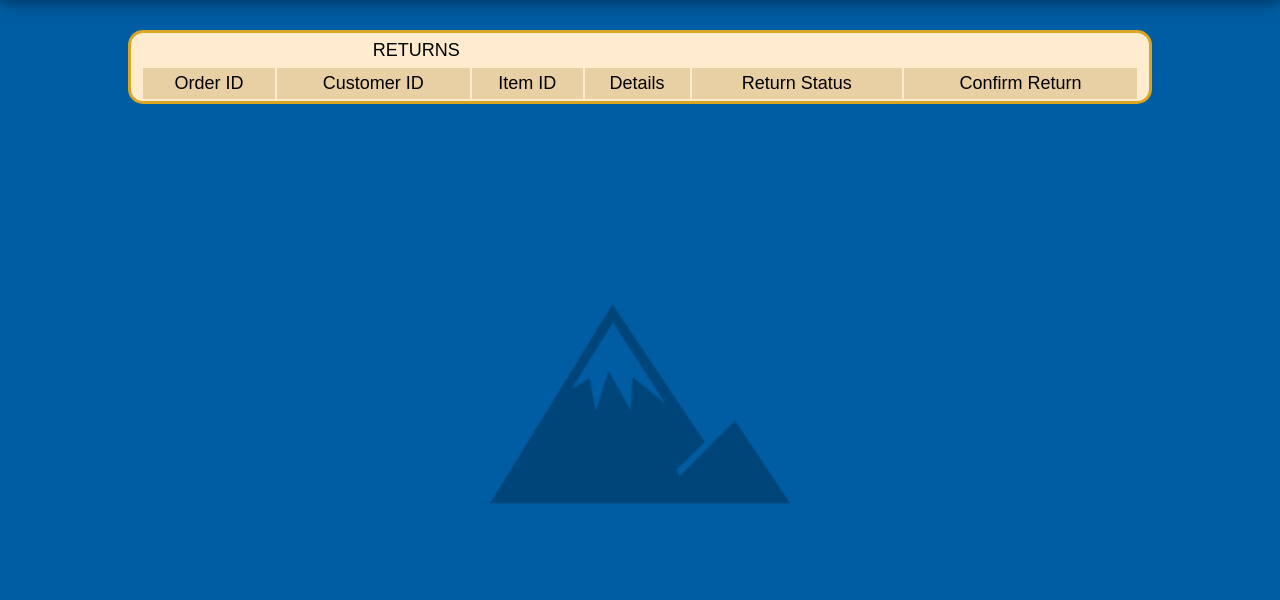
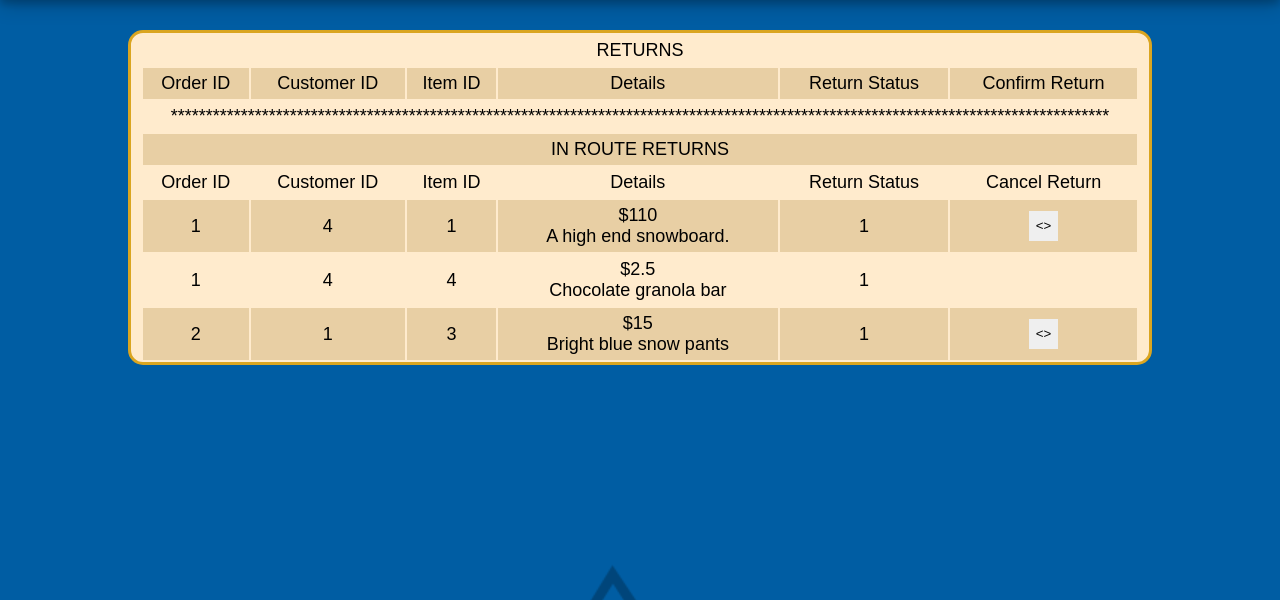
Before and after one commit to Benwagrez/CNIT280, a PHP site: page /warehouseEmp.php in a window 1280 px wide. Shown: the part 174-774 px from the top of the page. Run offline with PHP 8.4, Linux system fonts and the light colour scheme; data comes from the database, SQL or seed files in the repository; some libraries are stand-ins or nearby versions.

Commit message:
Added Stars and Cancel Returns

```diff
--- a/warehouseempget.php
+++ b/warehouseempget.php
@@ -11,6 +11,12 @@
         $order1ID = array();
         $order1ID = $stmt->fetchAll();
 
+
+
+
+
+
+
         // Store inventories
 
         $sql = "SELECT * FROM CUSTOMER";
@@ -20,9 +26,67 @@
         $CustID = array();
         array_push($CustID, $stmt->fetchAll(PDO::FETCH_COLUMN, 0));
 
+
+
+
 	// Initializing data into HTML elements
-        echo '<tr><td colspan=4>RETURNS</td></tr>
+        echo '<tr><td colspan=6>RETURNS</td></tr>
         <tr> <td> Order ID </td> <td> Customer ID </td> <td> Item ID </td> <td> Details </td> <td> Return Status </td><td> Confirm Return </td></tr>';
+        for($i = 0; $i<count($order1ID); $i++){
+            $sql = "SELECT * FROM ITEMORDERED WHERE OrderID=:WID";
+            $stmt = $pdo->prepare($sql);
+            $stmt->execute(["WID" => $order1ID[$i][0]]);
+            $data = array();
+            $data = $stmt->fetchAll();
+            //$sql = "SELECT * FROM CUSTOMER WHERE Customer_ID=:WID";
+            //$stmt = $pdo->prepare($sql);
+            //$stmt->execute(["WID" => $order1ID[$i][1]]);
+            //$cusInfo = array();
+            //$cusInfo = $stmt->fetchAll();
+
+            for($o = 0; $o<count($data); $o++){
+                $sql = "SELECT * FROM ITEM WHERE ItemID=:WID";
+                $stmt = $pdo->prepare($sql);
+                $stmt->execute(["WID" => $data[$o][1]]);
+                $ItemInfo = array();
+                $ItemInfo = $stmt->fetchAll();
+
+                if($o==0){
+                    echo '<tr>';
+                    echo '<td>', $data[$o][0], '</td>';
+                    echo '<td>', $order1ID[$i][1], '</td>';
+                    echo '<td>', $data[$o][1],'</td>';
+                    echo '<td>$', $ItemInfo[0][3],'<br>',$ItemInfo[0][2],'</td>';
+                    echo '<td>', $order1ID[$i][3],'</td>';
+                    echo '<td> <input name = "order[',$i,']" type="submit" value="<>"> </td>';
+                    echo '</tr>';
+
+                }
+                else{
+                    echo '<tr>';
+                    echo '<td>', $data[$o][0], '</td>';
+                    echo '<td>', $order1ID[$i][1], '</td>';
+                    echo '<td>', $data[$o][1],'</td>';
+                    echo '<td>$', $ItemInfo[0][3],'<br>',$ItemInfo[0][2],'</td>';
+                    echo '<td>', $order1ID[$i][3],'</td>';
+                    echo '<td> </td>';
+                    echo '</tr>';
+               }
+            }
+
+
+        }
+
+
+        $sql = "SELECT * FROM RETURNS WHERE ReturnStatus='1'";
+        $stmt = $pdo->prepare($sql);
+        $stmt->execute();
+        $order1ID = array();
+        $order1ID = $stmt->fetchAll();
+
+        echo '<tr><td colspan=6>**************************************************************************************************************************************</td></tr>';
+        echo '<tr><td colspan=6>IN ROUTE RETURNS</td></tr>
+        <tr> <td> Order ID </td> <td> Customer ID </td> <td> Item ID </td> <td> Details </td> <td> Return Status </td><td> Cancel Return </td></tr>';
         for($i = 0; $i<count($order1ID); $i++){
             $sql = "SELECT * FROM ITEMORDERED WHERE OrderID=:WID";
             $stmt = $pdo->prepare($sql);
```
